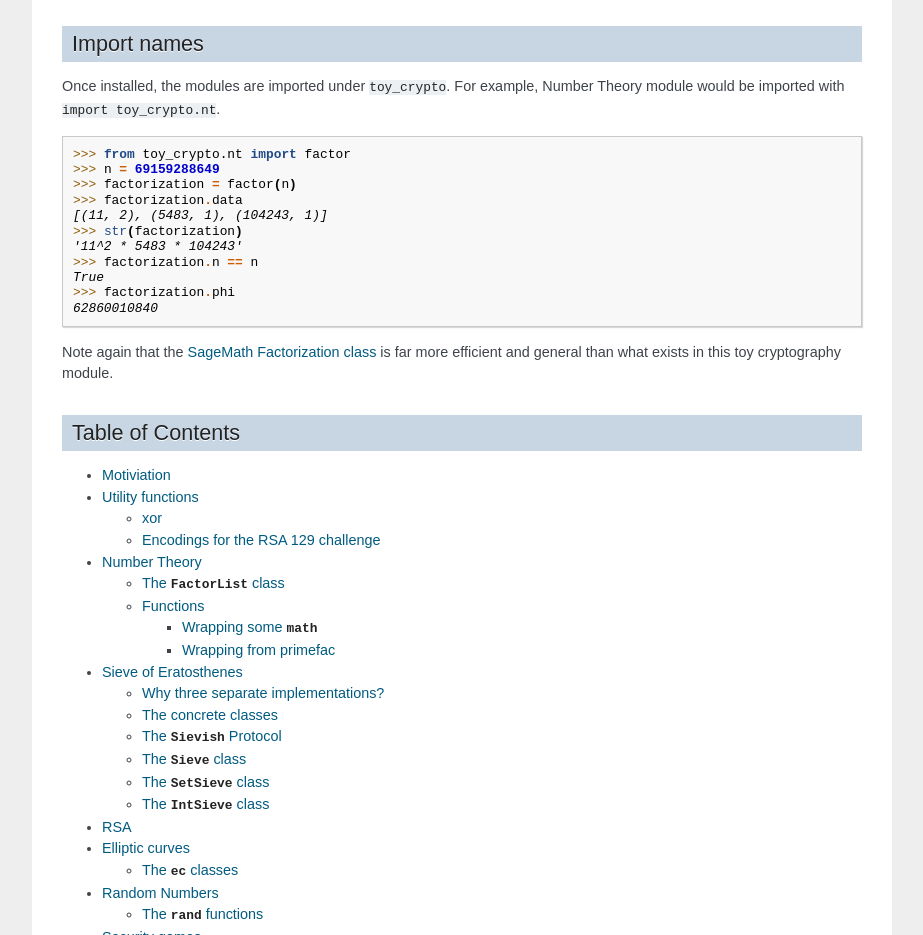
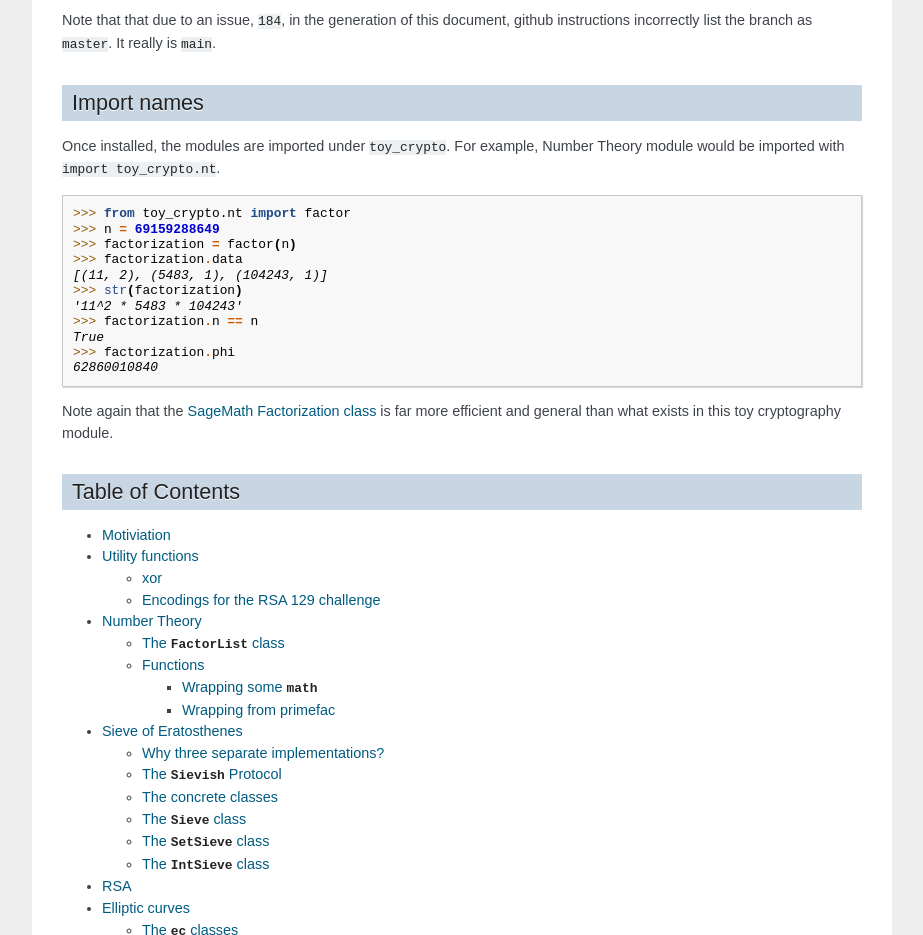
Before and after one commit to jpgoldberg/toy-crypto-math, a Sphinx documentation site: the page built from docs/source/index.rst, in a window 1280 px wide and 1400 px high, cut to the strip 465-1400 px from the top of the window. Shown: the whole strip, without its empty margins (198-1121 px from the left). Built offline with Sphinx 7.4.7, drawn with Linux system fonts in a browser that asks for light colours; cross-references to code outside the pages are shown as plain code.

Commit message:
more doc cleanup

```diff
--- a/docs/source/index.rst
+++ b/docs/source/index.rst
@@ -19,6 +19,12 @@ but if you must:
 .. installation:: toycrypto
     :pypi:
     :github:
+
+Note that that due to an issue,
+:github:issue:`184 <sphinx-toolbox/sphinx-toolbox>`,
+in the generation of this document,
+github instructions incorrectly list the branch as ``master``.
+It really is ``main``.
 
 Import names
 ------------
```
Also changed, not shown: docs/source/sieve.rst (+4 -4 lines).
